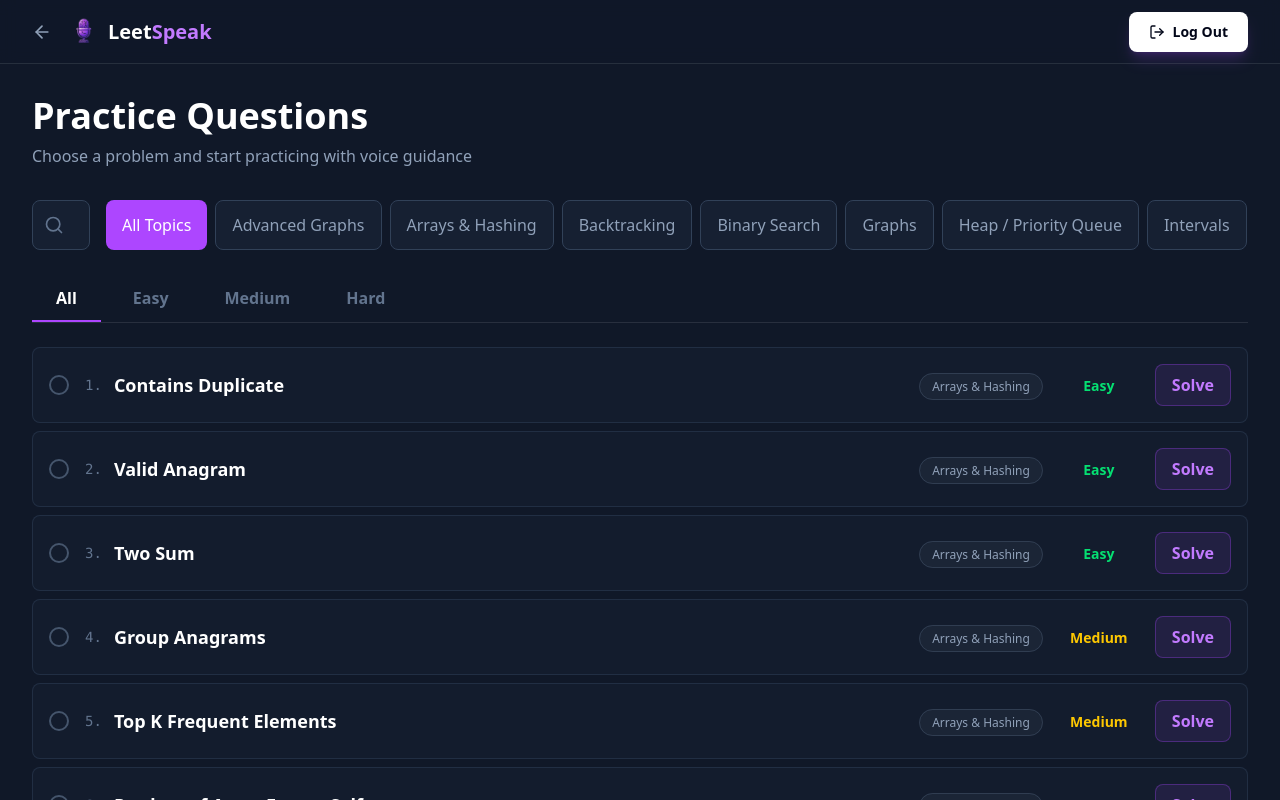
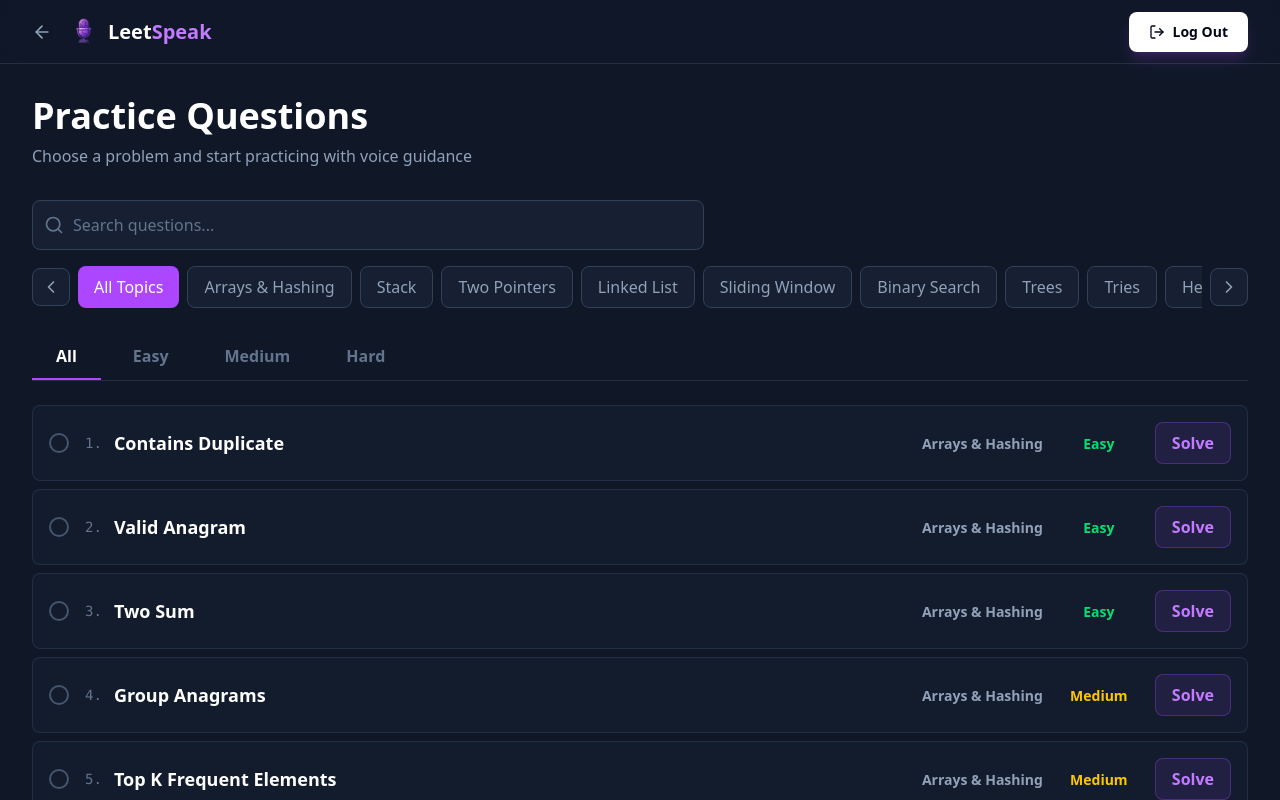
Before and after one commit to nathan-wooo/LeetSpeak, a React (Vite) app: page /list in a window 1280 px wide. Shown: the top 800 px of the page. Built offline with nearby package versions, Linux system fonts and the light colour scheme; no server answers; the database is empty; sample sign-in values are in the browser's storage.

Commit message:
problem list UI - fixed bar, search bar, topic nav, overall look

```diff
--- a/src/pages/ListPage.jsx
+++ b/src/pages/ListPage.jsx
@@ -1,24 +1,32 @@
-import React, { useState, useEffect, useMemo } from 'react';
+import React, { useState, useEffect, useMemo, useRef } from 'react';
 import { useNavigate } from 'react-router-dom';
-import { Search, Filter, ArrowLeft, Lock, CheckCircle2, LogOut } from 'lucide-react';
+import { Search, ArrowLeft, Lock, CheckCircle2, LogOut, ChevronLeft, ChevronRight } from 'lucide-react';
 import { useAuth } from '../contexts/AuthContext';
 import { db } from '../utils/firebase';
 import { collection, getDocs } from 'firebase/firestore';
 import neetcode150 from '../data/neetcode150.json';
 
+const TOPIC_ORDER = [
+  'Arrays & Hashing', 'Stack', 'Two Pointers', 'Linked List', 'Sliding Window',
+  'Binary Search', 'Trees', 'Tries', 'Heap / Priority Queue', 'Backtracking'
+];
+
 const ListPage = () => {
   const navigate = useNavigate();
   const { currentUser, logout } = useAuth();
+  const topicScrollRef = useRef(null);
   const [searchQuery, setSearchQuery] = useState('');
   const [selectedDifficulty, setSelectedDifficulty] = useState('All');
   const [selectedTopic, setSelectedTopic] = useState('All Topics');
   const [completedProblems, setCompletedProblems] = useState(new Set());
 
   const questions = neetcode150;
-  const topics = useMemo(
-    () => ['All Topics', ...[...new Set(neetcode150.map((q) => q.topic).filter(Boolean))].sort()],
-    []
-  );
+  const topics = useMemo(() => {
+    const unique = [...new Set(neetcode150.map((q) => q.topic).filter(Boolean))];
+    const ordered = TOPIC_ORDER.filter((t) => unique.includes(t));
+    const rest = unique.filter((t) => !TOPIC_ORDER.includes(t)).sort();
+    return ['All Topics', ...ordered, ...rest];
+  }, []);
 
   // Fetch completed problems from Firestore
   useEffect(() => {
@@ -50,10 +58,6 @@ const ListPage = () => {
       case "Hard": return "text-red-400";
       default: return "text-slate-400";
     }
-  };
-
-  const getTopicColor = () => {
-    return "bg-slate-500/10 text-slate-400 border-slate-500/30";
   };
 
   const handleStartQuestion = (problemId) => {
@@ -114,10 +118,9 @@ const ListPage = () => {
           <p className="text-slate-400">Choose a problem and start practicing with voice guidance</p>
         </div>
 
-        {/* Filters */}
-        <div className="flex flex-col md:flex-row gap-4 mb-6">
-          {/* Search */}
-          <div className="flex-1 relative">
+        {/* Search - full width */}
+        <div className="mb-4">
+          <div className="relative max-w-2xl">
             <Search className="absolute left-3 top-1/2 -translate-y-1/2 w-5 h-5 text-slate-500" />
             <input
               type="text"
@@ -127,14 +130,28 @@ const ListPage = () => {
               className="w-full pl-10 pr-4 py-3 bg-slate-800/50 border border-slate-700 rounded-lg text-slate-200 placeholder-slate-500 focus:outline-none focus:border-purple-500/50 transition-colors"
             />
           </div>
+        </div>
 
-          {/* Topic Filter */}
-          <div className="flex gap-2 overflow-x-auto pb-2 md:pb-0">
+        {/* Topic Filter - row with scroll arrows */}
+        <div className="flex items-center gap-2 mb-6">
+          <button
+            onClick={() => {
+              topicScrollRef.current?.scrollBy({ left: -400, behavior: 'smooth' });
+            }}
+            className="flex-shrink-0 p-2 rounded-lg bg-slate-800/50 text-slate-400 hover:text-white hover:bg-slate-700 border border-slate-700 transition-colors"
+            title="Show previous topics"
+          >
+            <ChevronLeft className="w-5 h-5" />
+          </button>
+          <div
+            ref={topicScrollRef}
+            className="flex gap-2 overflow-x-auto flex-1 min-w-0 scroll-smooth [scrollbar-width:none] [-ms-overflow-style:none] [&::-webkit-scrollbar]:hidden"
+          >
             {topics.map(topic => (
               <button
                 key={topic}
                 onClick={() => setSelectedTopic(topic)}
-                className={`px-4 py-2 rounded-lg whitespace-nowrap transition-all ${
+                className={`flex-shrink-0 px-4 py-2 rounded-lg whitespace-nowrap transition-all ${
                   selectedTopic === topic
                     ? 'bg-purple-500 text-white'
                     : 'bg-slate-800/50 text-slate-400 hover:bg-slate-800 border border-slate-700'
@@ -144,6 +161,15 @@ const ListPage = () => {
               </button>
             ))}
           </div>
+          <button
+            onClick={() => {
+              topicScrollRef.current?.scrollBy({ left: 400, behavior: 'smooth' });
+            }}
+            className="flex-shrink-0 p-2 rounded-lg bg-slate-800/50 text-slate-400 hover:text-white hover:bg-slate-700 border border-slate-700 transition-colors"
+            title="Show more topics"
+          >
+            <ChevronRight className="w-5 h-5" />
+          </button>
         </div>
 
         {/* Difficulty Tabs */}
@@ -196,9 +222,9 @@ const ListPage = () => {
                 </div>
               </div>
 
-              {/* Topic Badge */}
+              {/* Topic */}
               <div className="hidden text-center min-w-[80px] sm:block">
-                <span className={`px-3 py-1 rounded-full text-xs font-medium border ${getTopicColor(question.topic)}`}>
+                <span className="text-sm font-semibold text-slate-400">
                   {question.topic}
                 </span>
               </div>
```
